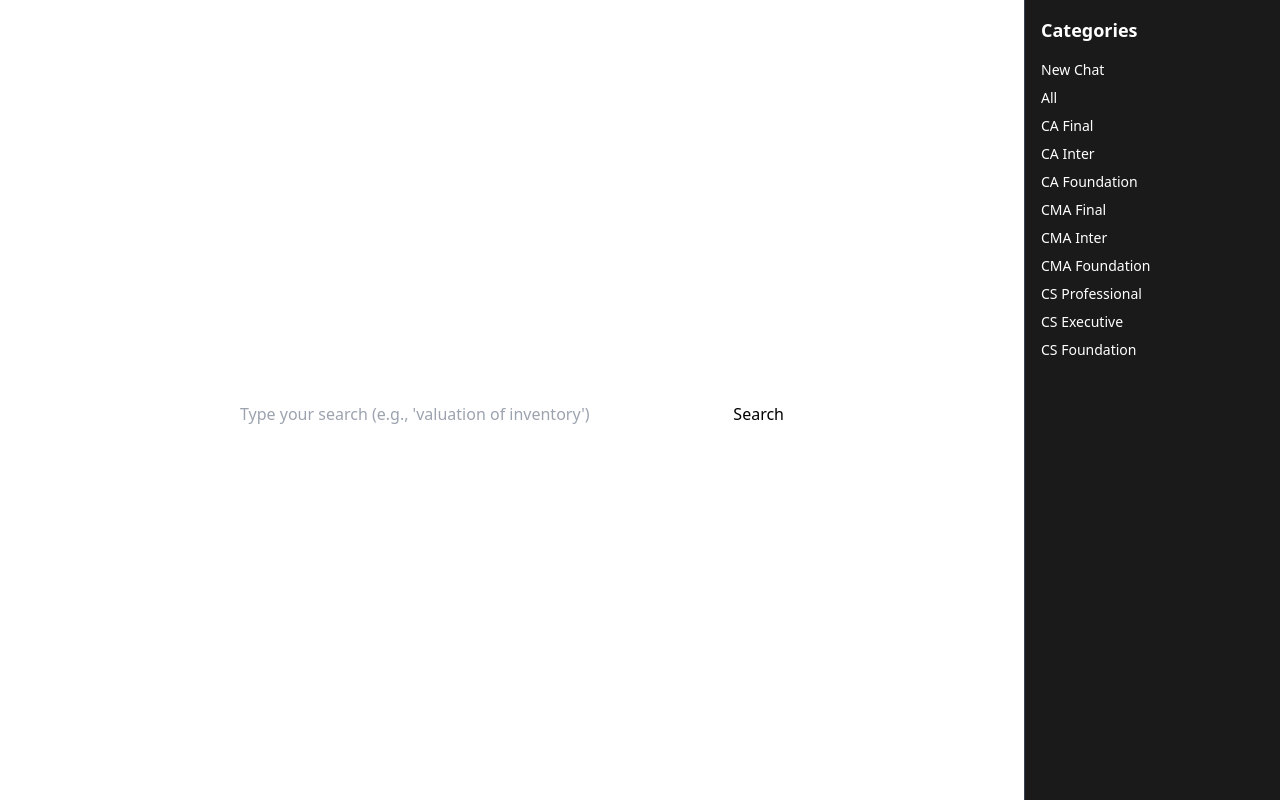
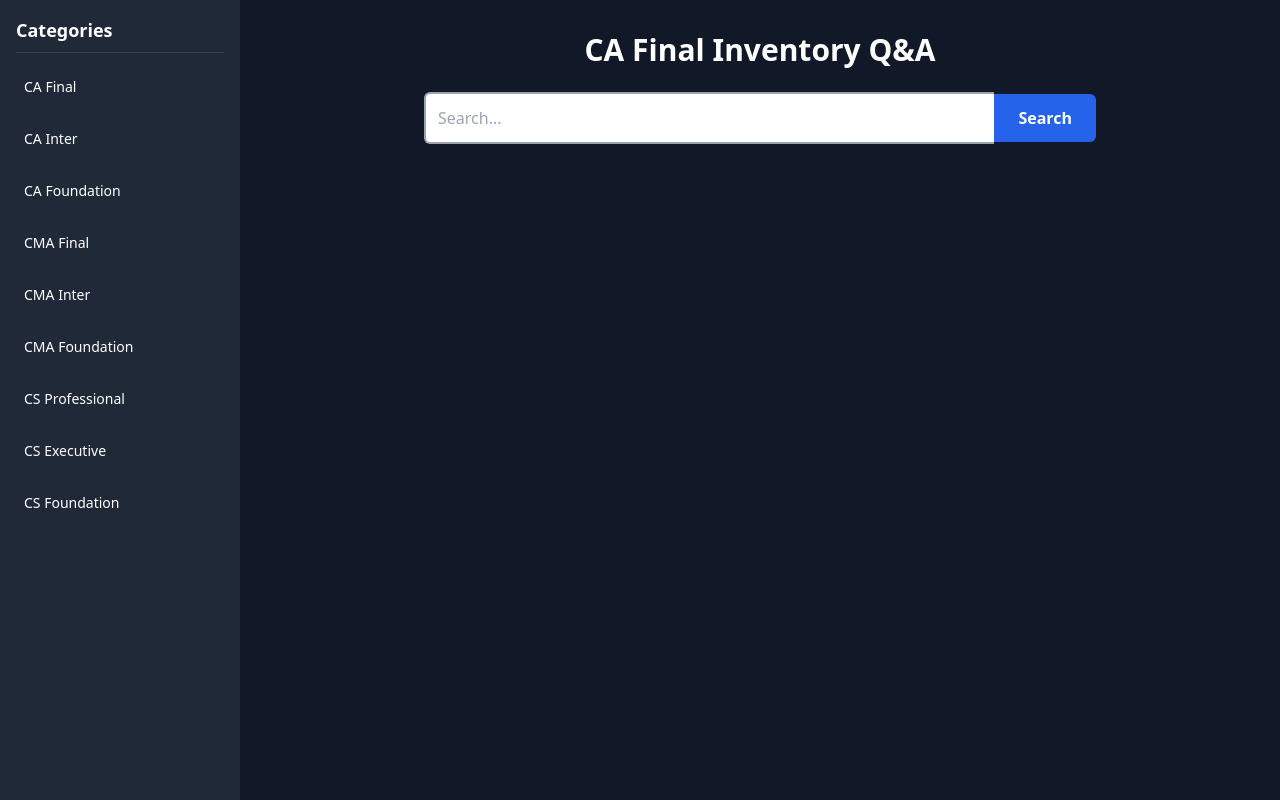
Before and after one commit to Hariai1/CA-final-frontend, a React (Vite) app: page / in a window 1280 px wide. Built offline with nearby package versions, Linux system fonts and the light colour scheme.

Commit message:
💡 UI: Sidebar with category menu like ChatGPT

```diff
--- a/src/App.jsx
+++ b/src/App.jsx
@@ -1,107 +1,134 @@
-import { useState } from "react";
-import "./index.css";
+import React, { useState } from 'react';
+import './index.css';
 
-function App() {
-  const [query, setQuery] = useState("");
-  const [results, setResults] = useState([]);
+const App = () => {
+  const [query, setQuery] = useState('');
+  const [matchedQuestions, setMatchedQuestions] = useState([]);
   const [selectedResult, setSelectedResult] = useState(null);
-  const [noResult, setNoResult] = useState(false);
+  const [loading, setLoading] = useState(false);
+  const [noResults, setNoResults] = useState(false);
 
   const handleSearch = async () => {
-    const res = await fetch("https://ca-final-backend.onrender.com/search", {
-      method: "POST",
-      headers: { "Content-Type": "application/json" },
+    if (!query.trim()) return;
+
+    setLoading(true);
+    setSelectedResult(null);
+    setNoResults(false);
+
+    try {
+      const response = await fetch('https://ca-final-backend.onrender.com/search', {
+        method: 'POST',
+        headers: { 'Content-Type': 'application/json' },
         body: JSON.stringify({ query }),
       });
-    const data = await res.json();
-    setResults(data.result || []);
-    setSelectedResult(null);
-    setNoResult((data.result || []).length === 0);
+
+      const data = await response.json();
+      const results = data.result || [];
+
+      if (results.length === 0) setNoResults(true);
+      else setMatchedQuestions(results);
+    } catch (error) {
+      console.error('Error:', error);
+    }
+
+    setLoading(false);
   };
 
-  const handleKeyDown = (e) => {
-    if (e.key === "Enter") handleSearch();
+  const handleSelect = (result) => {
+    setSelectedResult(result);
+    setMatchedQuestions([]);
+    setNoResults(false);
+  };
+
+  const handleBack = () => {
+    setSelectedResult(null);
+    setNoResults(false);
   };
 
   return (
-    <div className="flex min-h-screen text-white">
-      {/* Main content area */}
-      <div className="flex flex-col justify-center items-center flex-grow p-8">
-        <h1 className="text-2xl md:text-3xl font-bold mb-6 text-center">
-          CA Final FR – Inventory Q&A Tool
-        </h1>
+    <div className="flex h-screen bg-gray-900 text-white">
+      {/* Left Sidebar */}
+      <div className="w-60 bg-gray-800 p-4 space-y-4">
+        <h2 className="text-lg font-bold border-b border-gray-700 pb-2">Categories</h2>
+        {[
+          'CA Final', 'CA Inter', 'CA Foundation',
+          'CMA Final', 'CMA Inter', 'CMA Foundation',
+          'CS Professional', 'CS Executive', 'CS Foundation'
+        ].map((cat) => (
+          <div key={cat} className="text-sm hover:bg-gray-700 p-2 rounded cursor-pointer">
+            {cat}
+          </div>
+        ))}
+      </div>
 
-        {!selectedResult && (
-          <>
-            <div className="flex w-full max-w-xl space-x-2 mb-4">
+      {/* Main Content */}
+      <div className="flex-1 p-8 flex flex-col items-center">
+        <h1 className="text-3xl font-bold mb-6">CA Final Inventory Q&A</h1>
+
+        <div className="w-full max-w-2xl flex items-center">
           <input
-                className="w-full px-4 py-2 rounded text-black"
             type="text"
             value={query}
             onChange={(e) => setQuery(e.target.value)}
-                onKeyDown={handleKeyDown}
-                placeholder="Type your search (e.g., 'valuation of inventory')"
+            placeholder="Search..."
+            className="flex-grow p-3 text-black rounded-l-md border-2 border-r-0 border-gray-400"
           />
           <button
             onClick={handleSearch}
-                className="px-4 py-2 bg-white text-black rounded"
+            className="px-6 py-3 bg-blue-600 text-white font-semibold rounded-r-md hover:bg-blue-700"
           >
             Search
           </button>
         </div>
-            {noResult && <p className="text-red-400 mt-4">No results found.</p>}
-            <div className="space-y-2 max-w-xl w-full mt-4">
-              {results.map((item, index) => (
-                <button
+
+        {/* No Results */}
+        {noResults && (
+          <div className="mt-4 text-red-400 text-sm">No results found.</div>
+        )}
+
+        {/* Loading */}
+        {loading && (
+          <div className="mt-4 text-gray-300 text-sm">Searching...</div>
+        )}
+
+        {/* Matched Results List */}
+        {!selectedResult && matchedQuestions.length > 0 && (
+          <div className="mt-6 w-full max-w-3xl space-y-3">
+            <h2 className="text-lg font-semibold mb-2">Matched Questions:</h2>
+            {matchedQuestions.map((res, index) => (
+              <div
                 key={index}
-                  onClick={() => setSelectedResult(item)}
-                  className="bg-gray-800 p-3 rounded w-full text-left hover:bg-gray-700"
+                onClick={() => handleSelect(res)}
+                className="bg-gray-800 p-4 rounded-md cursor-pointer hover:bg-gray-700"
               >
-                  {item.question.split(" ").slice(0, 10).join(" ")}...
-                </button>
+                {res.question?.split(' ').slice(0, 10).join(' ') + '...'}
+              </div>
             ))}
           </div>
-          </>
         )}
 
+        {/* Full Result */}
         {selectedResult && (
-          <div className="max-w-2xl w-full bg-gray-800 p-6 rounded mt-6">
+          <div className="mt-6 w-full max-w-4xl space-y-3 bg-gray-800 p-6 rounded-lg">
             <button
-              onClick={() => setSelectedResult(null)}
-              className="mb-4 text-sm text-blue-400 hover:underline"
+              onClick={handleBack}
+              className="mb-4 px-4 py-2 bg-gray-700 text-sm rounded hover:bg-gray-600"
             >
               ← Back to Results
             </button>
-            <p><strong>Chapter:</strong> {selectedResult.chapter}</p>
-            <p><strong>Source:</strong> {selectedResult.sourceDetails}</p>
-            <p><strong>Concept:</strong> {selectedResult.conceptTested}</p>
-            <p><strong>Concept Summary:</strong> {selectedResult.conceptSummary}</p>
-            <p><strong>Question:</strong> {selectedResult.question}</p>
-            <p><strong>Answer:</strong> {selectedResult.answer}</p>
-            <p><strong>How to Approach:</strong> {selectedResult.howToApproach}</p>
+
+            <div><strong>Chapter:</strong> {selectedResult.chapter}</div>
+            <div><strong>Source:</strong> {selectedResult.sourceDetails}</div>
+            <div><strong>Concept:</strong> {selectedResult.conceptTested}</div>
+            <div><strong>Concept Summary:</strong> {selectedResult.conceptSummary}</div>
+            <div><strong>Question:</strong> {selectedResult.question}</div>
+            <div><strong>Answer:</strong> {selectedResult.answer}</div>
+            <div><strong>How to Approach:</strong> {selectedResult.howToApproach}</div>
           </div>
         )}
       </div>
-
-      {/* Sidebar */}
-      <div className="w-64 bg-[#1a1a1a] border-l border-gray-700 p-4 hidden md:block">
-        <h2 className="text-lg font-semibold mb-4">Categories</h2>
-        <ul className="space-y-2 text-sm">
-          <li><a href="#" className="hover:text-blue-400">New Chat</a></li>
-          <li><a href="#" className="hover:text-blue-400">All</a></li>
-          <li><a href="#" className="hover:text-blue-400">CA Final</a></li>
-          <li><a href="#" className="hover:text-blue-400">CA Inter</a></li>
-          <li><a href="#" className="hover:text-blue-400">CA Foundation</a></li>
-          <li><a href="#" className="hover:text-blue-400">CMA Final</a></li>
-          <li><a href="#" className="hover:text-blue-400">CMA Inter</a></li>
-          <li><a href="#" className="hover:text-blue-400">CMA Foundation</a></li>
-          <li><a href="#" className="hover:text-blue-400">CS Professional</a></li>
-          <li><a href="#" className="hover:text-blue-400">CS Executive</a></li>
-          <li><a href="#" className="hover:text-blue-400">CS Foundation</a></li>
-        </ul>
-      </div>
     </div>
   );
-}
+};
 
 export default App;
```
Lines whose indentation alone changed are shown as unchanged.
